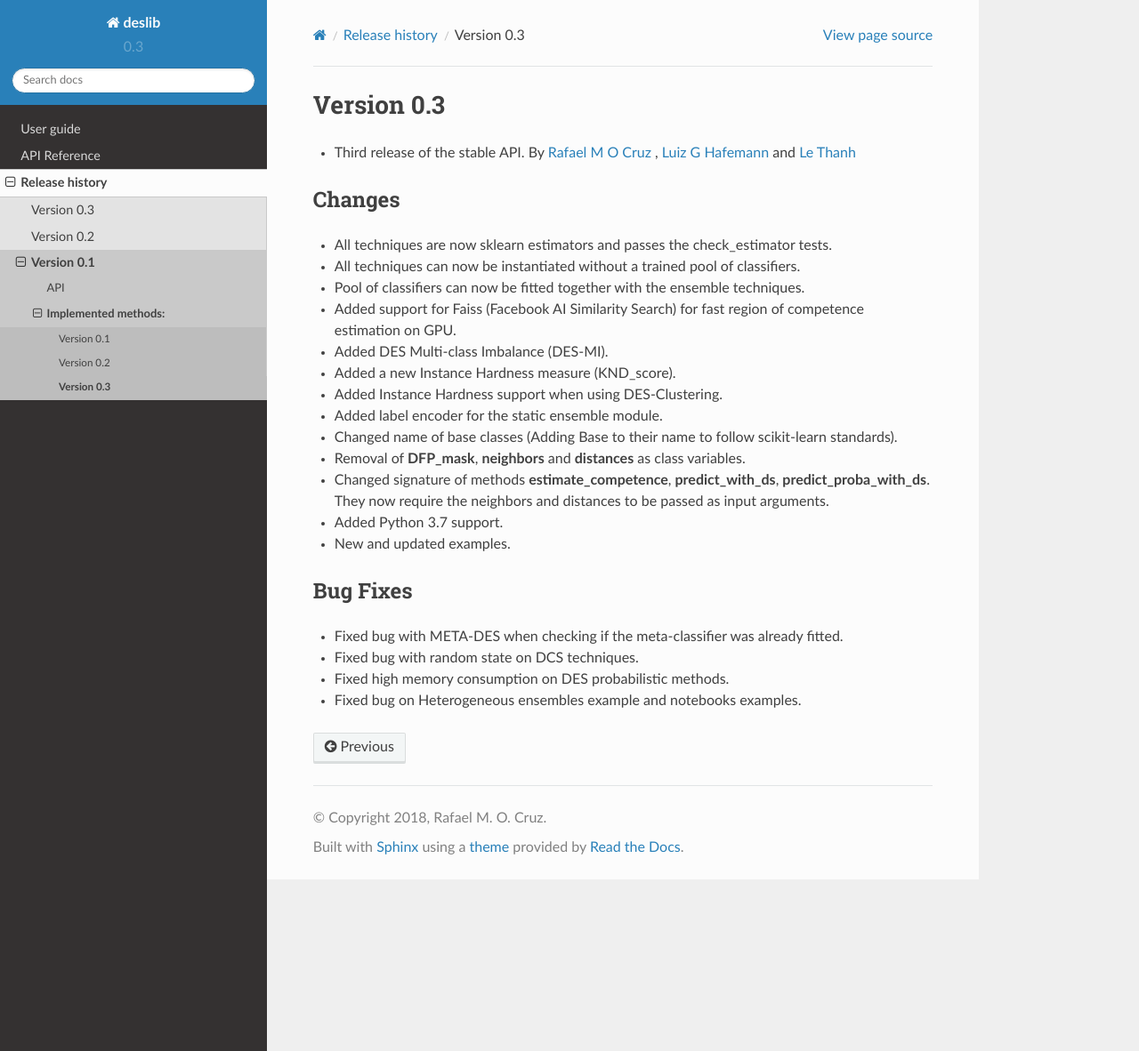
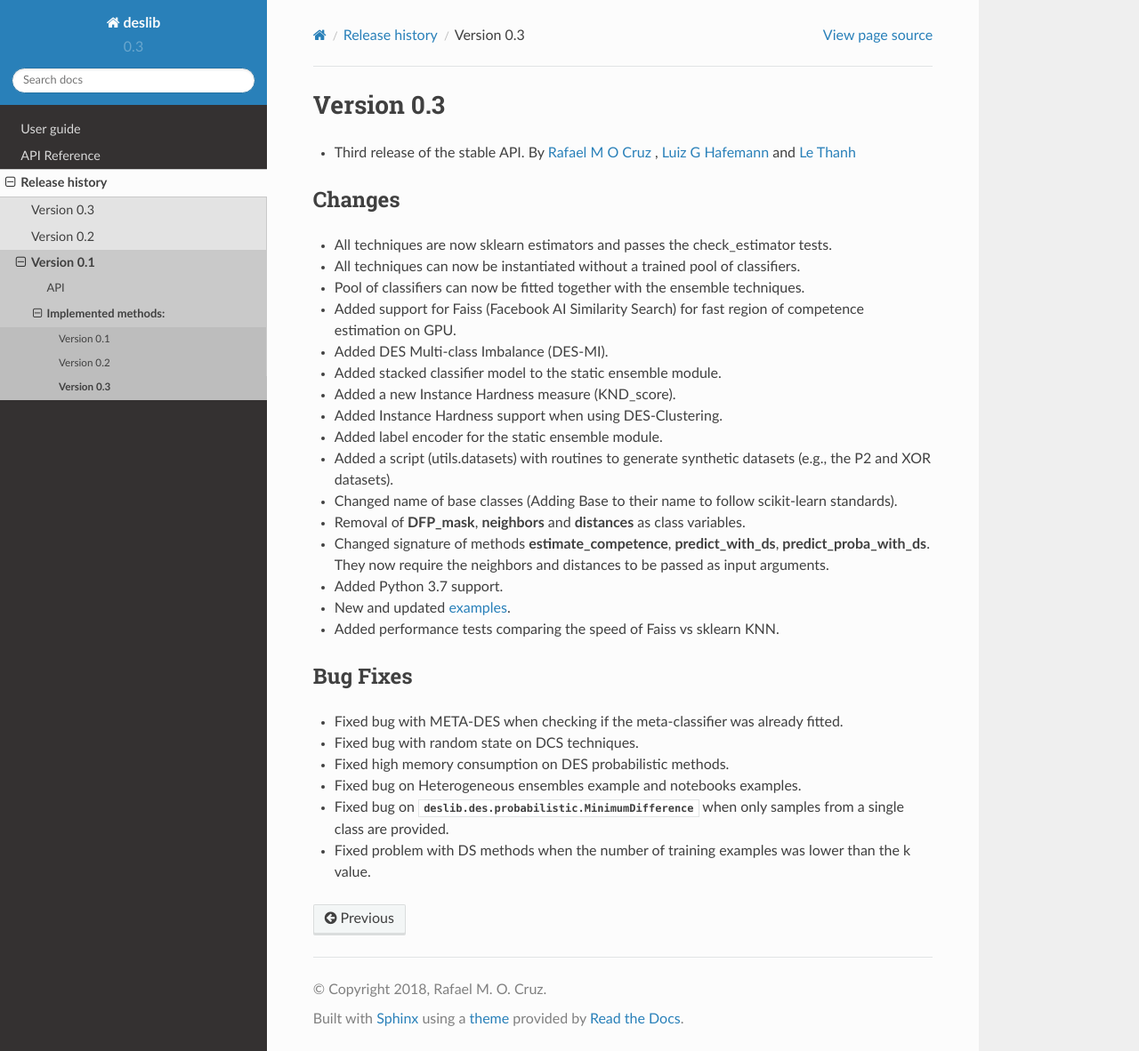
Before and after one commit to scikit-learn-contrib/DESlib, a Sphinx documentation site: the page built from docs/news/v0.3.rst, in a window 1280 px wide and 1182 px high. Shown: the whole window at 89% size. Built offline with Sphinx 7.4.7 and the Read the Docs theme 2.0.0, drawn with Linux system fonts in a browser that asks for light colours; pages that are not in the unit, such as notebooks, are missing from menus.

Commit message:
updating changes on version 0.3

```diff
--- a/docs/news/v0.3.rst
+++ b/docs/news/v0.3.rst
@@ -10,14 +10,17 @@ Changes
 * Pool of classifiers can now be fitted together with the ensemble techniques.
 * Added support for Faiss (Facebook AI Similarity Search) for fast region of competence estimation on GPU.
 * Added DES Multi-class Imbalance (DES-MI).
+* Added stacked classifier model to the static ensemble module.
 * Added a new Instance Hardness measure (KND_score).
 * Added Instance Hardness support when using DES-Clustering.
 * Added label encoder for the static ensemble module.
+* Added a script (utils.datasets) with routines to generate synthetic datasets (e.g., the P2 and XOR datasets).
 * Changed name of base classes (Adding Base to their name to follow scikit-learn standards).
 * Removal of **DFP_mask**, **neighbors** and **distances** as class variables.
 * Changed signature of methods **estimate_competence**, **predict_with_ds**, **predict_proba_with_ds**. They now require the neighbors and distances to be passed as input arguments.
 * Added Python 3.7 support.
-* New and updated examples.
+* New and updated `examples <auto_examples/index.html>`_.
+* Added performance tests comparing the speed of Faiss vs sklearn KNN.
 
 Bug Fixes
 ~~~~~~~~~~~~
@@ -26,6 +29,8 @@ Bug Fixes
 * Fixed bug with random state on DCS techniques.
 * Fixed high memory consumption on DES probabilistic methods.
 * Fixed bug on Heterogeneous ensembles example and notebooks examples.
+* Fixed bug on :class:`deslib.des.probabilistic.MinimumDifference` when only samples from a single class are provided.
+* Fixed problem with DS methods when the number of training examples was lower than the k value.
 
 
 .. _Rafael M O Cruz: https://github.com/Menelau
```
